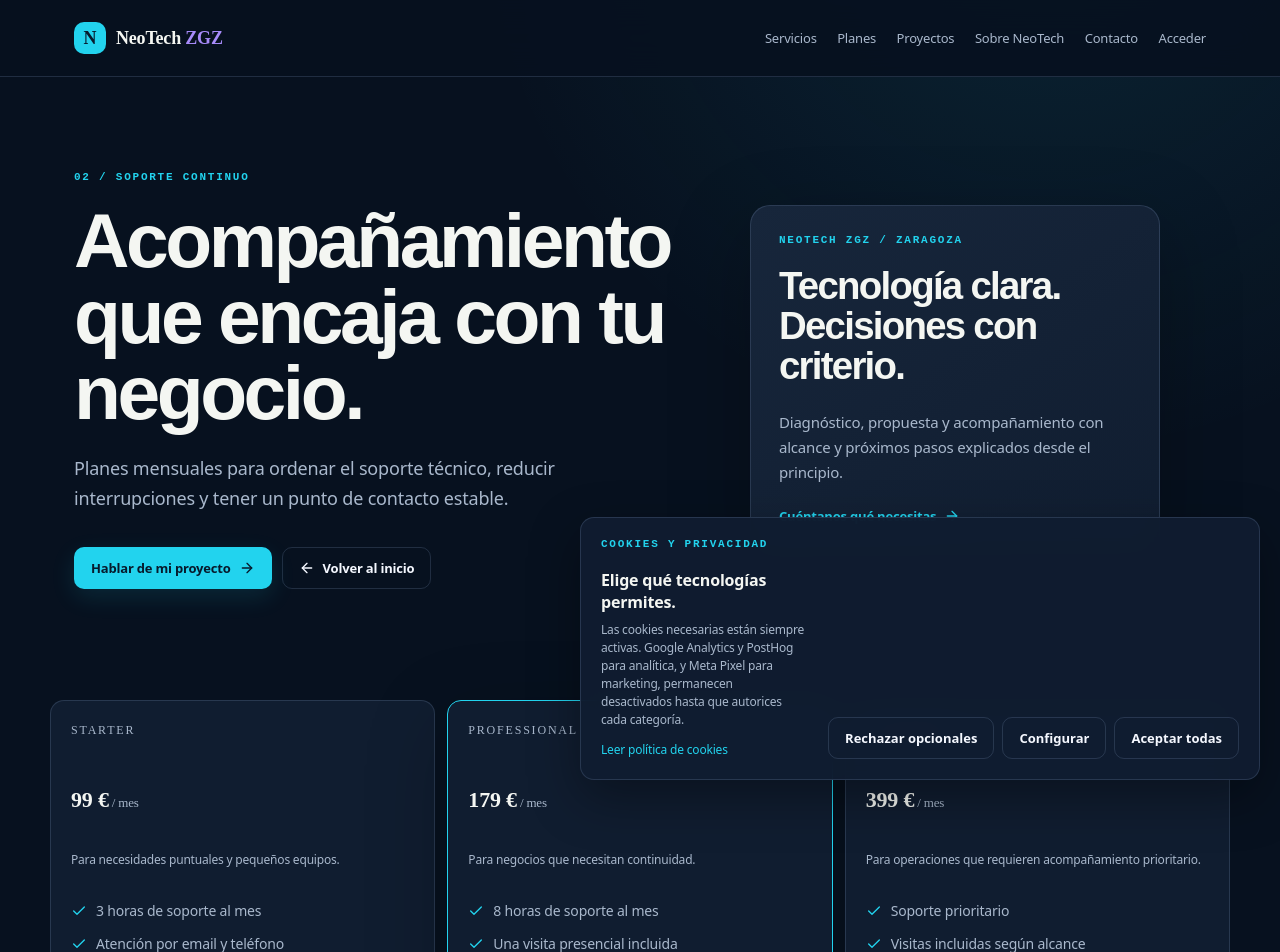
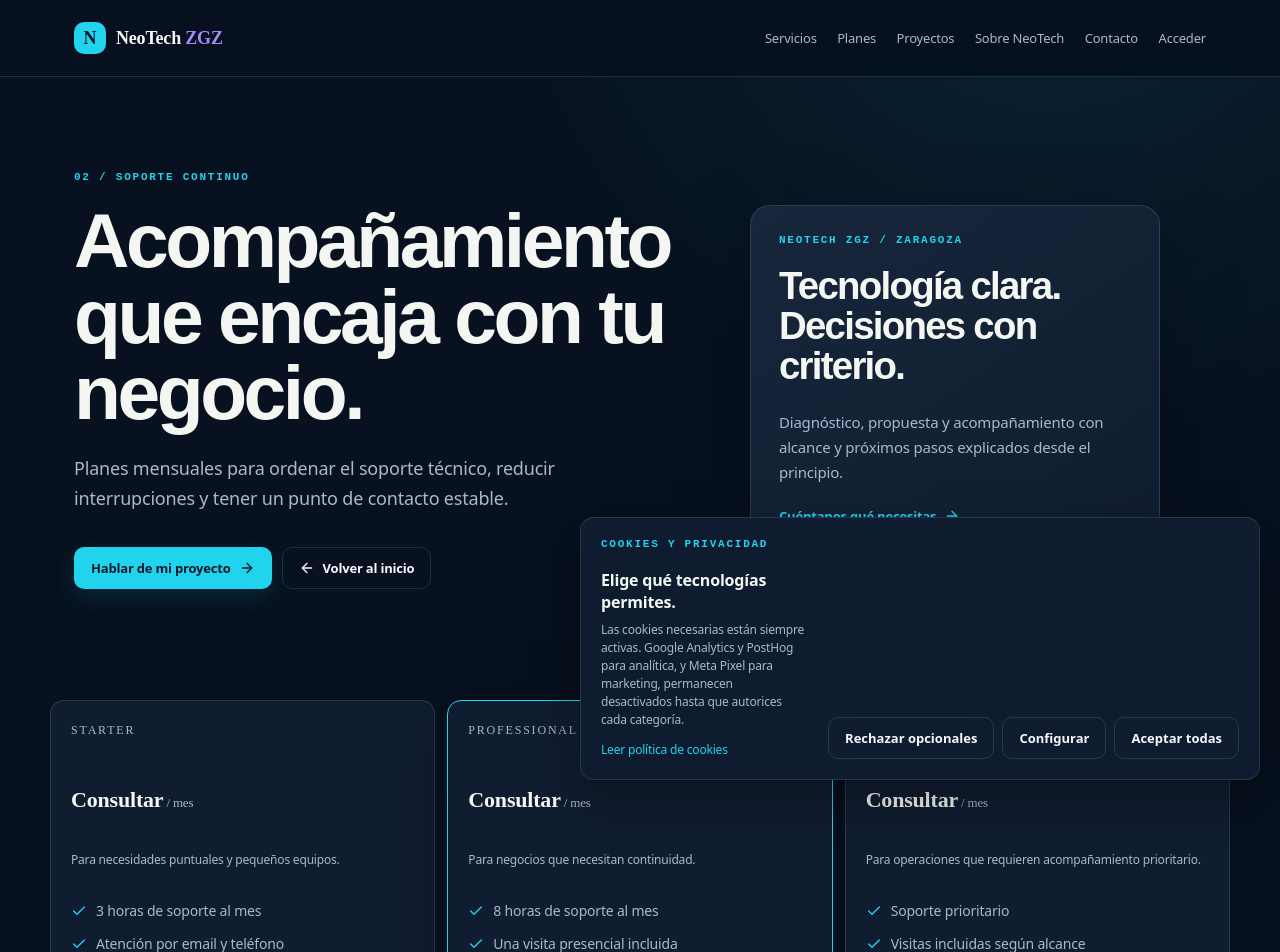
Before and after one commit to Jasondevtech276/neotechzgz.vercel.app, a Next.js app: page /planes in a window 1280 px wide. Shown: the top 952 px of the page. Built offline with nearby package versions, Linux system fonts and the light colour scheme; no server answers.

Commit message:
Render support plan prices from validated Stripe catalog

```diff
--- a/app/planes/page.tsx
+++ b/app/planes/page.tsx
@@ -2,6 +2,9 @@ import type { Metadata } from 'next'
 import { Check } from 'lucide-react'
 import Link from 'next/link'
 import { InnerPage } from '@/components/inner-page'
+import { getPublicPrices } from '@/lib/pricing'
+
+export const revalidate = 300
 
 export const metadata: Metadata = {
   title: 'Planes de soporte IT | NeoTech ZGZ',
@@ -10,19 +13,24 @@ export const metadata: Metadata = {
 }
 
 const plans = [
-  { name: 'STARTER', price: '99 €', description: 'Para necesidades puntuales y pequeños equipos.', features: ['3 horas de soporte al mes', 'Atención por email y teléfono', 'Respuesta objetivo en 24 h'] },
-  { name: 'PROFESSIONAL', price: '179 €', description: 'Para negocios que necesitan continuidad.', features: ['8 horas de soporte al mes', 'Una visita presencial incluida', 'Respuesta objetivo en 12 h'] },
-  { name: 'ENTERPRISE', price: '399 €', description: 'Para operaciones que requieren acompañamiento prioritario.', features: ['Soporte prioritario', 'Visitas incluidas según alcance', 'Consultoría continua'] },
+  { name: 'STARTER', productId: 'starter', description: 'Para necesidades puntuales y pequeños equipos.', features: ['3 horas de soporte al mes', 'Atención por email y teléfono', 'Respuesta objetivo en 24 h'] },
+  { name: 'PROFESSIONAL', productId: 'professional', description: 'Para negocios que necesitan continuidad.', features: ['8 horas de soporte al mes', 'Una visita presencial incluida', 'Respuesta objetivo en 12 h'] },
+  { name: 'ENTERPRISE', productId: 'enterprise', description: 'Para operaciones que requieren acompañamiento prioritario.', features: ['Soporte prioritario', 'Visitas incluidas según alcance', 'Consultoría continua'] },
 ]
 
-export default function PlanesPage() {
+export default async function PlanesPage() {
+  const prices = await getPublicPrices()
+  const formatPrice = (productId: string) => {
+    const price = prices[productId]
+    return price ? new Intl.NumberFormat('es-ES', { style: 'currency', currency: price.currency.toUpperCase(), maximumFractionDigits: 2 }).format(price.amount / 100) : 'Consultar'
+  }
   return (
     <InnerPage eyebrow="02 / Soporte continuo" title="Acompañamiento que encaja con tu negocio." description="Planes mensuales para ordenar el soporte técnico, reducir interrupciones y tener un punto de contacto estable.">
       <div className="plan-grid">
         {plans.map((plan, index) => (
           <article className={`plan-card ${index === 1 ? 'featured' : ''}`} key={plan.name}>
             <p className="plan-name">{plan.name}</p>
-            <strong>{plan.price}<small> / mes</small></strong>
+            <strong>{formatPrice(plan.productId)}<small> / {prices[plan.productId]?.interval === 'year' ? 'año' : 'mes'}</small></strong>
             <p>{plan.description}</p>
             <ul>{plan.features.map(feature => <li key={feature}><Check size={16} aria-hidden="true" />{feature}</li>)}</ul>
             <Link className={`button ${index === 1 ? 'button-primary' : 'button-quiet'}`} href="/contacto">Consultar plan</Link>
```
